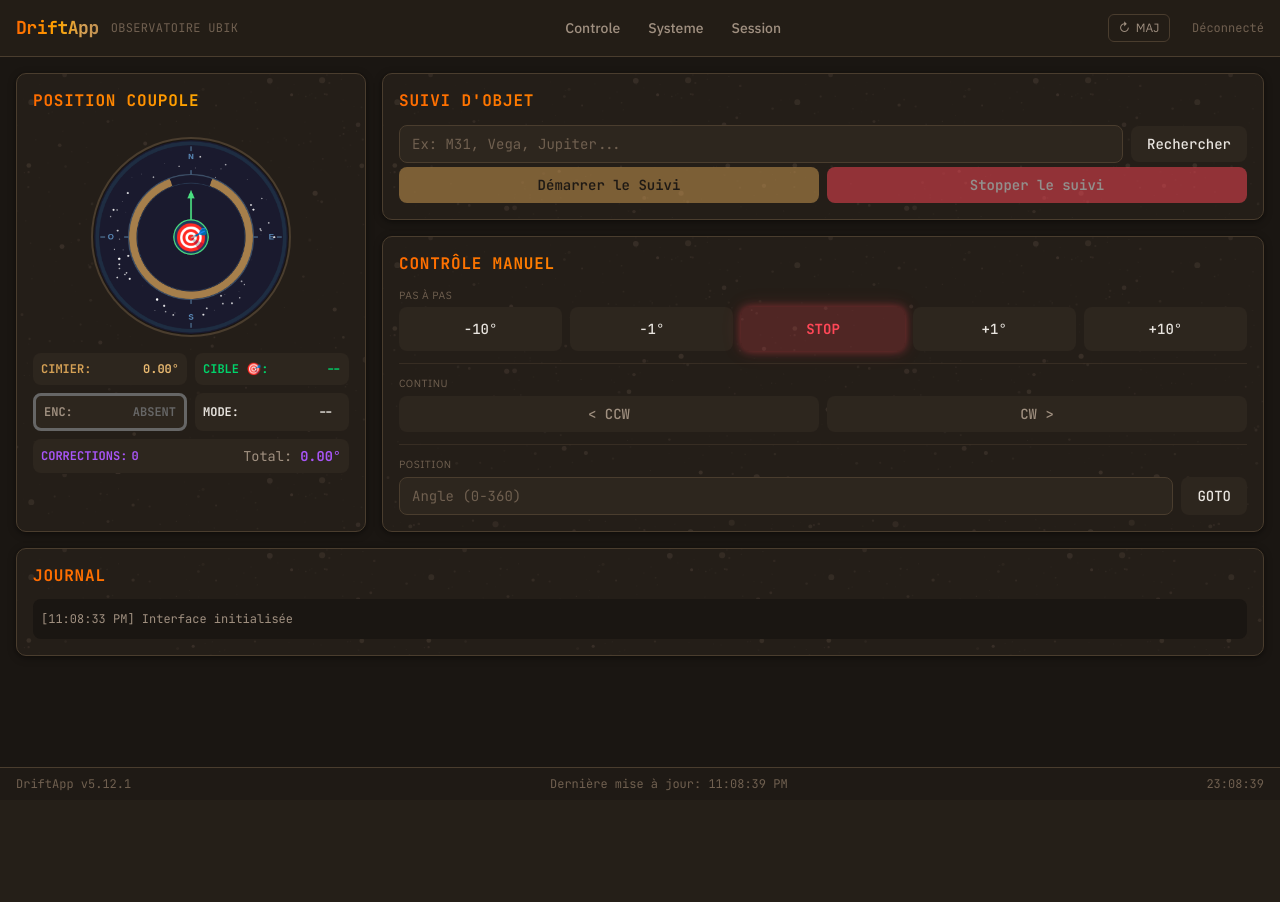
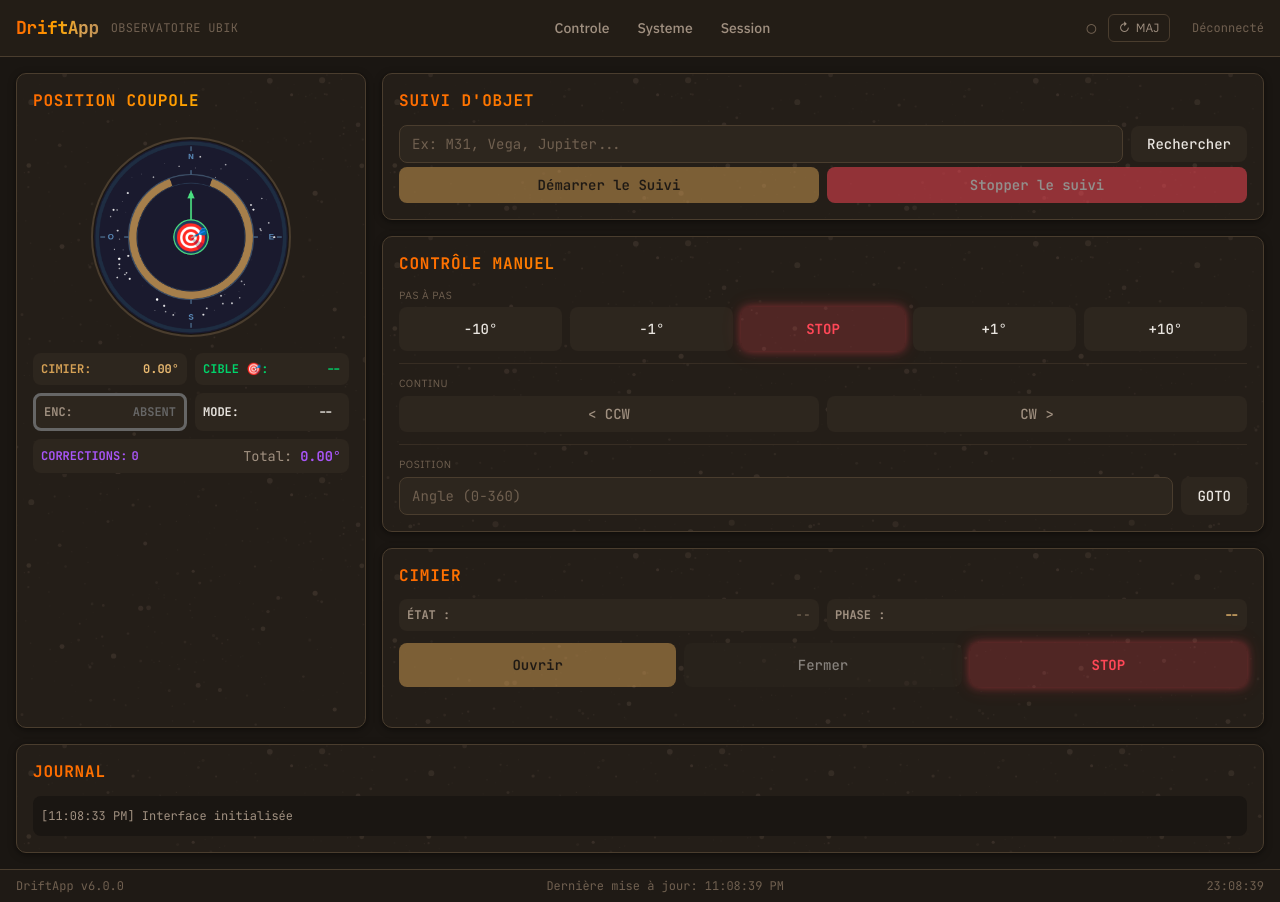
Before and after one commit to jpokinter87/DriftApp-Web, a Django app: page / in a window 1280 px wide. Before the commit the page ends 790 px from the top, so only its background shows below. Run offline with Django 4.2, Linux system fonts and the light colour scheme; style sheets or scripts are compiled from the project's sources.

Commit message:
feat(v6.0/phase1-03): endpoints Django + UI cimier + systemd unit — bump 6.0.0
Boucle bout-en-bout utilisateur Phase 1 v6.0 cimier autonome :

Backend Django :
- web/cimier/ (app autonome) : 4 endpoints REST
  POST /api/cimier/{open,close,stop}/  -> écrit cimier_command.json
  GET  /api/cimier/status/             -> lit cimier_status.json
- web/common/cimier_client.py : singleton CimierServiceClient
  pattern strict du motor_client (fcntl LOCK_EX/SH, no IP en dur)
- settings.CIMIER_SERVICE_IPC + INSTALLED_APPS += "cimier"
- 8 tests Test Client (fixtures monkeypatch tmp_path)

Frontend (skill /frontend-design) :
- dashboard.html : icône header coloré (◉/●/○/⚠/⊘) avec animate-pulse
  sur état cycle ; panel "Cimier" sous Contrôle Manuel — cartouches
  ÉTAT/PHASE bg-obs-input + boutons btn-primary/secondary/stop
- dashboard.js : Alpine.store('dashboard').cimier, polling 1 s,
  handlers click open/close/stop, setCimierControlsDisabled() pattern
  v5.12.1 (open+close grisés pendant cycle/cooldown ; STOP toujours
  actif pour sécurité)

Infra :
- cimier_service.service : systemd unit Type=simple, Restart=on-failure,
  User=root, dépendance network.target seule (découplé motor_service +
  ems22d)
- start_web.sh : start_cimier_service (systemd prioritaire + fallback
  subprocess), extension stop_all + status (lecture cimier_status.json)
- pyproject.toml 5.12.1 → 6.0.0
- CLAUDE.md : ligne v6.0 changelog + Version actuelle 6.0.0

Tests : 184/184 verts (142 baseline cimier+config + 8 nouveaux views +
34 web_views existants). Ruff clean. Smoke UI utilisateur validé
(injection /dev/shm/cimier_status.json, polling rafraîchit panel +
icône header sans F5 pour les 5 états open/closed/cycle/error/disabled).

Boundaries strictes respectées : services/cimier_*.py, power_switch.py,
cimier_simulator.py, firmware/cimier/, web/common/ipc_client.py et
autres apps Django INTOUCHÉS.

Phase 1 v6.0 désormais complete côté code (3/3 sub-plans APPLY ✓).
UNIFY synchronisée fin de cycle v6.0 (pipeline série H2.b).

Co-Authored-By: Claude Opus 4.7 (1M context) <noreply@anthropic.com>

```diff
--- a/pyproject.toml
+++ b/pyproject.toml
@@ -1,6 +1,6 @@
 [project]
 name = "driftapp-web"
-version = "5.12.1"
+version = "6.0.0"
 description = "Gestion de coupole d'observatoire astronomique - Interface Web Django"
 readme = "README.md"
 requires-python = ">=3.11"
--- /dev/null
+++ b/web/cimier/urls.py
@@ -0,0 +1,19 @@
+"""URLs pour l'API cimier (v6.0 Phase 1).
+
+Endpoints:
+  POST /api/cimier/open/    -> écrit commande {action:"open"} dans IPC
+  POST /api/cimier/close/   -> écrit commande {action:"close"} dans IPC
+  POST /api/cimier/stop/    -> écrit commande {action:"stop"} dans IPC
+  GET  /api/cimier/status/  -> lit l'état courant publié par cimier_service
+"""
+
+from django.urls import path
+
+from . import views
+
+urlpatterns = [
+    path("open/", views.OpenView.as_view(), name="cimier-open"),
+    path("close/", views.CloseView.as_view(), name="cimier-close"),
+    path("stop/", views.StopView.as_view(), name="cimier-stop"),
+    path("status/", views.StatusView.as_view(), name="cimier-status"),
+]
--- /dev/null
+++ b/web/cimier/views.py
@@ -0,0 +1,65 @@
+"""Vues API REST pour le pilotage du cimier (v6.0 Phase 1).
+
+Les vues écrivent des commandes dans /dev/shm/cimier_command.json (lu par
+`services.cimier_service`) et lisent l'état publié dans
+/dev/shm/cimier_status.json.
+
+Pattern strict des vues `web/hardware/views.py`: réponse 200 sur succès,
+503 si l'IPC est indisponible (cimier_service éteint, /dev/shm en lecture
+seule, etc.).
+"""
+
+from rest_framework import status
+from rest_framework.response import Response
+from rest_framework.views import APIView
+
+from web.common.cimier_client import cimier_client
+
+
+def _send_action(action: str, success_message: str) -> Response:
+    """Helper commun pour les 3 vues open/close/stop."""
+    success = cimier_client.send_command(action)
+    if success:
+        return Response({"message": success_message, "action": action})
+    return Response(
+        {"error": "Impossible de communiquer avec Cimier Service"},
+        status=status.HTTP_503_SERVICE_UNAVAILABLE,
+    )
+
+
+class OpenView(APIView):
+    """POST /api/cimier/open/ — déclenche un cycle d'ouverture du cimier."""
+
+    def post(self, request):
+        return _send_action("open", "Ouverture cimier demandée")
+
+
+class CloseView(APIView):
+    """POST /api/cimier/close/ — déclenche un cycle de fermeture du cimier."""
+
+    def post(self, request):
+        return _send_action("close", "Fermeture cimier demandée")
+
+
+class StopView(APIView):
+    """POST /api/cimier/stop/ — interrompt un cycle en cours.
+
+    Le cimier_service réagit en libérant la phase courante (boot_poll ou
+    cycle_poll), passant en `power_off` puis `cooldown` (sécurité 220V).
+    """
+
+    def post(self, request):
+        return _send_action("stop", "Arrêt cycle cimier demandé")
+
+
+class StatusView(APIView):
+    """GET /api/cimier/status/ — état courant publié par cimier_service.
+
+    Retourne le payload brut de /dev/shm/cimier_status.json. Si le fichier
+    n'existe pas (service éteint), retourne `{"state": "unknown",
+    "error": "..."}` avec un statut HTTP 200 pour ne pas spammer la console
+    front-end (cohérent avec EncoderView du module hardware).
+    """
+
+    def get(self, request):
+        return Response(cimier_client.get_status())
--- a/web/driftapp_web/urls.py
+++ b/web/driftapp_web/urls.py
@@ -14,6 +14,7 @@ urlpatterns = [
     path('api/hardware/', include('hardware.urls')),
     path('api/health/', include('health.urls')),
     path('api/session/', include('session.urls')),
+    path('api/cimier/', include('cimier.urls')),
 
     # Interface web principale
     path('', TemplateView.as_view(template_name='dashboard.html'), name='dashboard'),
--- a/web/static/js/dashboard.js
+++ b/web/static/js/dashboard.js
@@ -21,6 +21,8 @@ document.addEventListener('alpine:init', () => {
         updateButtonsDisabled: false,
         // Tracking panel visibility
         trackingVisible: false,
+        // Cimier state (v6.0 Phase 1) — payload brut de /api/cimier/status/
+        cimier: null,
         // Logs (reactive array)
         logs: [],
 
@@ -142,7 +144,13 @@ const elements = {
     gotoChevrons: document.getElementById('goto-chevrons'),
     gotoProgressFill: document.getElementById('goto-progress-fill'),
     gotoProgressText: document.getElementById('goto-progress-text'),
-    gotoModalDelta: document.getElementById('goto-modal-delta')
+    gotoModalDelta: document.getElementById('goto-modal-delta'),
+
+    // Cimier (v6.0 Phase 1)
+    btnCimierOpen: document.getElementById('btn-cimier-open'),
+    btnCimierClose: document.getElementById('btn-cimier-close'),
+    btnCimierStop: document.getElementById('btn-cimier-stop'),
+    cimierDetail: document.getElementById('cimier-detail')
 };
 
 // État mouvement continu
@@ -200,6 +208,17 @@ function initEventListeners() {
     }
     if (elements.btnContCW) {
         elements.btnContCW.addEventListener('click', () => toggleContinuous('cw'));
+    }
+
+    // Cimier (v6.0 Phase 1) — pilotage Pico W via Shelly
+    if (elements.btnCimierOpen) {
+        elements.btnCimierOpen.addEventListener('click', () => sendCimierAction('open'));
+    }
+    if (elements.btnCimierClose) {
+        elements.btnCimierClose.addEventListener('click', () => sendCimierAction('close'));
+    }
+    if (elements.btnCimierStop) {
+        elements.btnCimierStop.addEventListener('click', () => sendCimierAction('stop'));
     }
 }
 
@@ -544,7 +563,89 @@ function updateGotoModalPosition(currentPos, startPos, targetPos) {
 
 function startPolling() {
     updateStatus();
+    pollCimierStatus();
     setInterval(updateStatus, POLL_INTERVAL);
+    setInterval(pollCimierStatus, POLL_INTERVAL);
+}
+
+// =========================================================================
+// Cimier — pilotage cycle ouverture/fermeture (v6.0 Phase 1)
+// =========================================================================
+
+// Étiquettes humaines pour les états/phases publiés par cimier_service.
+const CIMIER_STATE_LABELS = {
+    open: 'Ouvert',
+    closed: 'Fermé',
+    cycle: 'Cycle en cours',
+    cooldown: 'Anti-rebond',
+    error: 'Erreur',
+    idle: 'Inactif',
+    disabled: 'Désactivé',
+    unknown: 'Inconnu'
+};
+
+const CIMIER_PHASE_LABELS = {
+    idle: 'idle',
+    power_on: 'Mise sous tension',
+    boot_poll: 'Démarrage Pico',
+    push_config: 'Config push',
+    command_pico: 'Commande Pico',
+    cycle_poll: 'Cycle moteur',
+    power_off: 'Coupure',
+    cooldown: 'Anti-rebond'
+};
+
+// Grise/réactive Ouvrir+Fermer pendant un cycle (pattern v5.12.1).
+// STOP reste TOUJOURS actif (sécurité — interrompt le cycle en cours).
+function setCimierControlsDisabled(disabled) {
+    if (elements.btnCimierOpen) elements.btnCimierOpen.disabled = disabled;
+    if (elements.btnCimierClose) elements.btnCimierClose.disabled = disabled;
+}
+
+async function pollCimierStatus() {
+    const status = await apiCall('/api/cimier/status/');
+    if (!status || status.error && status.state === undefined) {
+        // Service Django KO complet — on reset à null sans spammer les logs.
+        Alpine.store('dashboard').cimier = null;
+        setCimierControlsDisabled(true);
+        if (elements.cimierDetail) elements.cimierDetail.textContent = '';
+        return;
+    }
+
+    Alpine.store('dashboard').cimier = status;
+
+    // Disable Ouvrir/Fermer pendant cycle/cooldown/disabled/unknown.
+    const lockedStates = ['cycle', 'cooldown', 'disabled', 'unknown'];
+    setCimierControlsDisabled(lockedStates.includes(status.state));
+
+    // Ligne détail : phase + pico_state + erreur éventuelle.
+    if (elements.cimierDetail) {
+        const parts = [];
+        if (status.state === 'error' && status.error_message) {
+            parts.push(`Erreur : ${status.error_message}`);
+        } else {
+            if (status.last_action) {
+                parts.push(`Dernière action : ${status.last_action}`);
+            }
+            if (status.pico_state && status.pico_state !== 'unknown') {
+                parts.push(`Pico : ${status.pico_state}`);
+            }
+            if (status.remaining_quiet_s !== undefined && status.remaining_quiet_s > 0) {
+                parts.push(`Anti-rebond ${status.remaining_quiet_s.toFixed(0)}s`);
+            }
+        }
+        elements.cimierDetail.textContent = parts.join('  •  ');
+    }
+}
+
+async function sendCimierAction(action) {
+    const labels = { open: 'Ouverture', close: 'Fermeture', stop: 'Arrêt cycle' };
+    log(`Cimier : ${labels[action]} demandée`, 'info');
+    const result = await apiCall(`/api/cimier/${action}/`, 'POST');
+    if (result && result.error) {
+        log(`Cimier : échec (${result.error})`, 'error');
+    }
+    // Le polling 1s rafraîchit l'état affiché ; pas besoin de poll immédiat.
 }
 
 async function updateStatus() {
--- a/web/templates/dashboard.html
+++ b/web/templates/dashboard.html
@@ -8,6 +8,17 @@
 {% endblock %}
 
 {% block status_indicator %}
+<span x-data id="cimier-header-icon" class="text-base font-mono mr-1 leading-none transition-colors duration-300"
+      :class="{
+        'text-accent-green': $store.dashboard.cimier?.state === 'open',
+        'text-accent-amber-light animate-pulse': $store.dashboard.cimier?.state === 'cycle',
+        'text-accent-amber': $store.dashboard.cimier?.state === 'closed',
+        'text-accent-red':   $store.dashboard.cimier?.state === 'error',
+        'text-obs-text-muted': !$store.dashboard.cimier?.state || ['idle','disabled','unknown','cooldown'].includes($store.dashboard.cimier?.state)
+      }"
+      x-text="({open:'●', closed:'○', cycle:'◉', error:'⚠', cooldown:'◯', idle:'○', disabled:'⊘', unknown:'?'})[$store.dashboard.cimier?.state] || '○'"
+      :title="'Cimier — ' + ($store.dashboard.cimier?.state ?? 'unknown')"
+      aria-label="État du cimier"></span>
 <button id="btn-check-update" class="btn-update-check" title="Verifier les mises a jour">
     <span class="update-check-icon">&#x21BB;</span>
     <span class="update-check-text">MAJ</span>
@@ -160,6 +171,37 @@
                        placeholder="Angle (0-360)">
                 <button id="btn-goto" class="btn btn-secondary">GOTO</button>
             </div>
+        </div>
+
+        <!-- Cimier — pilotage Pico W via cascade Shelly (v6.0 Phase 1) -->
+        <div x-data class="panel panel-astro">
+            <h3 class="section-title section-title-fire mb-3">Cimier</h3>
+            <div class="grid grid-cols-2 gap-2 text-xs font-mono mb-3">
+                <div class="flex justify-between items-center p-2 bg-obs-input rounded-button">
+                    <label class="font-bold text-obs-text-secondary">&Eacute;TAT&nbsp;:</label>
+                    <span id="cimier-state-text"
+                          class="font-bold uppercase tracking-wider transition-colors duration-300"
+                          :class="{
+                              'text-accent-green': $store.dashboard.cimier?.state === 'open',
+                              'text-accent-amber': $store.dashboard.cimier?.state === 'closed',
+                              'text-accent-amber-light': $store.dashboard.cimier?.state === 'cycle',
+                              'text-accent-red': $store.dashboard.cimier?.state === 'error',
+                              'text-obs-text-muted': !$store.dashboard.cimier?.state || ['idle','disabled','unknown','cooldown'].includes($store.dashboard.cimier?.state)
+                          }"
+                          x-text="$store.dashboard.cimier?.state ? $store.dashboard.cimier.state.toUpperCase() : '--'">--</span>
+                </div>
+                <div class="flex justify-between items-center p-2 bg-obs-input rounded-button">
+                    <label class="font-bold text-obs-text-secondary">PHASE&nbsp;:</label>
+                    <span id="cimier-phase-text" class="font-bold text-accent-amber-light"
+                          x-text="$store.dashboard.cimier?.phase || '--'">--</span>
+                </div>
+            </div>
+            <div class="button-group">
+                <button id="btn-cimier-open" class="btn btn-primary">Ouvrir</button>
+                <button id="btn-cimier-close" class="btn btn-secondary">Fermer</button>
+                <button id="btn-cimier-stop" class="btn btn-stop">STOP</button>
+            </div>
+            <div id="cimier-detail" class="mt-2 text-[0.7rem] text-obs-text-muted font-mono min-h-[1rem]"></div>
         </div>
     </section>
 </div>
```
Also changed, not shown: CLAUDE.md (+2 -1 lines), tests/test_web_cimier_views.py (added, +186 -0 lines), web/cimier/apps.py (added, +13 -0 lines), web/common/cimier_client.py (added, +102 -0 lines), web/driftapp_web/settings.py (+7 -0 lines), web/cimier/__init__.py (added), 2 other files.
